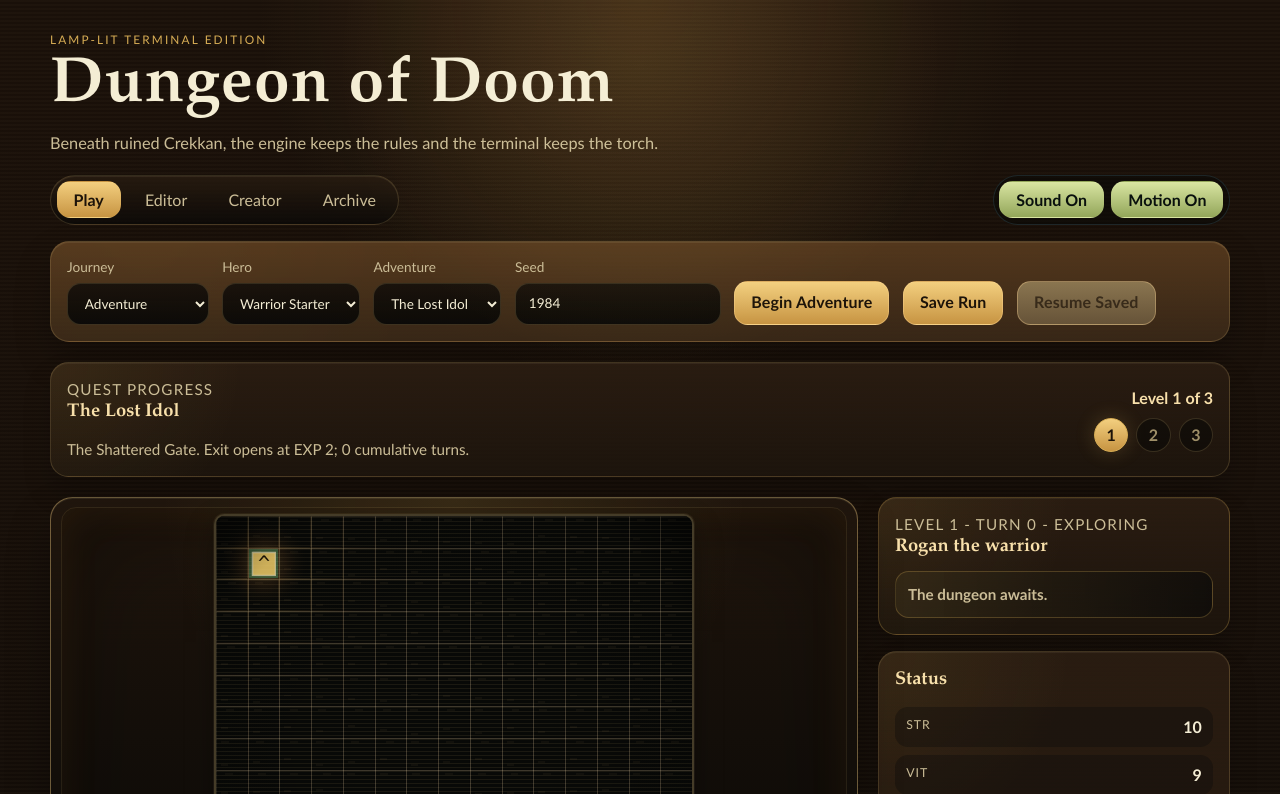
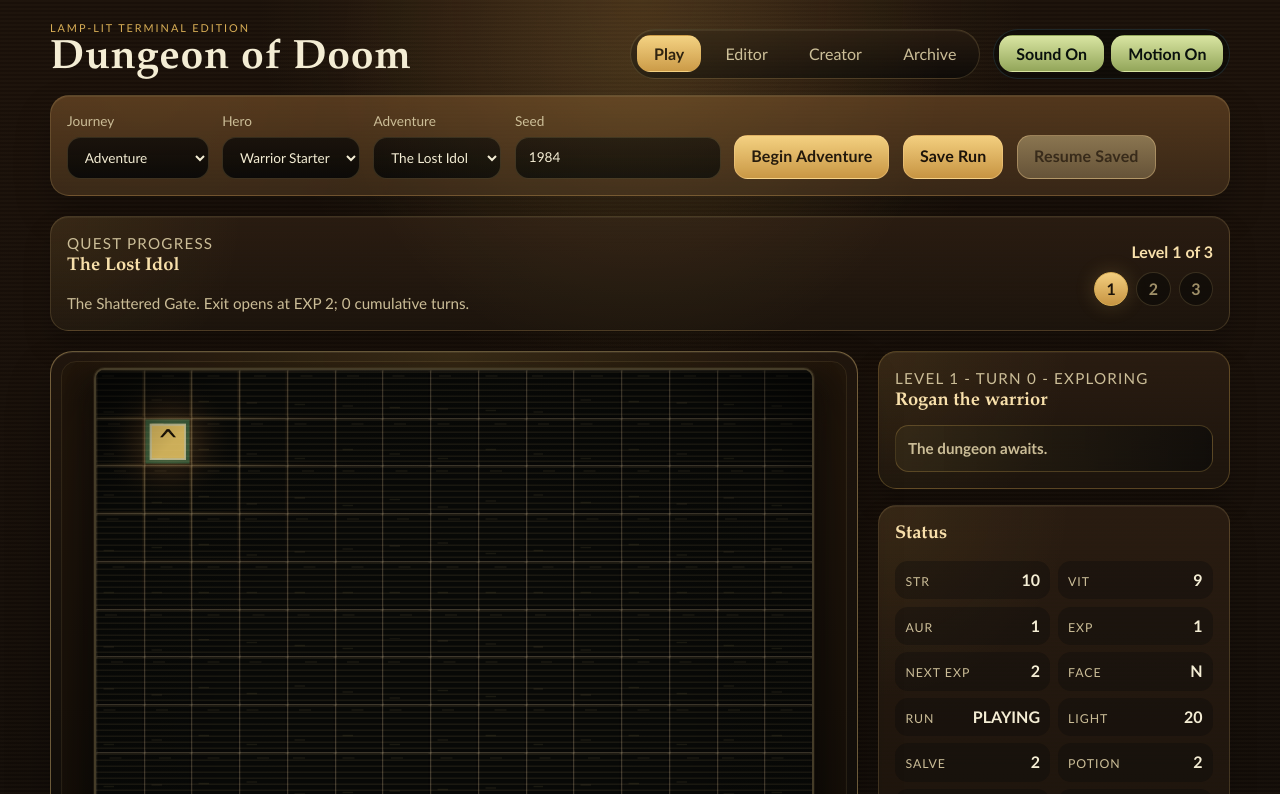
Before and after one commit to BWBrook/dungeon-of-doom, a website built with Vite: page src/web/index.html in a window 1280 px wide. Both pictures are taken after a click on the button "Begin Adventure". Shown: the top 794 px of the page. Built offline with nearby package versions, Linux system fonts and the light colour scheme.

Commit message:
Add M9 play feel and legibility tranche
Soften gear breakage with a luck save using the trap-release roll, wake
dormant monsters when the hero walks into them, and name broken items from
the item catalog instead of the misaligned BASIC short-name table.

Show every message from the current turn on the event line so the player's
own hit or miss is not displaced by the monster's reply, and clear stale app
messages when a run starts or resumes.

Rework the Play layout so map, status, and commands share one screen:
compact masthead, two-column status, outcome panel at the top of the
sidebar, and a dungeon canvas that scales to fill its frame.

Record the decisions in the PRD, errata, parity matrix, and progress notes.

Co-Authored-By: Claude Fable 5.1 <noreply@anthropic.com>

```diff
--- a/src/web/src/engine/catalog.ts
+++ b/src/web/src/engine/catalog.ts
@@ -79,34 +79,31 @@ export const SPELL_NAMES: Record<SpellSlot, string> = {
   6: 'Healing'
 };
 
-export const ITEM_CATALOG: Record<
-  number,
-  { name: string; shortName: string; stackable: boolean }
-> = {
-  1: { name: '2 hand sword', shortName: 'gr sword', stackable: false },
-  2: { name: 'broadsword', shortName: 'sword', stackable: false },
-  3: { name: 'shortsword', shortName: 'axe', stackable: false },
-  4: { name: 'axe', shortName: 'mace', stackable: false },
-  5: { name: 'mace', shortName: 'flail', stackable: false },
-  6: { name: 'flail', shortName: 'dagger', stackable: false },
-  7: { name: 'dagger', shortName: 'armour', stackable: false },
-  8: { name: 'gauntlet', shortName: 'armour', stackable: false },
-  9: { name: 'heavy armour', shortName: 'armour', stackable: false },
-  10: { name: 'chain armour', shortName: 'helmet', stackable: false },
-  11: { name: 'leather armour', shortName: 'headpc.', stackable: false },
-  12: { name: 'heavy robe', shortName: 'heavy robe', stackable: false },
-  13: { name: 'gold helmet', shortName: 'gold helmet', stackable: false },
-  14: { name: 'headpiece', shortName: 'headpiece', stackable: false },
-  15: { name: 'shield', shortName: 'shield', stackable: false },
-  16: { name: 'torch', shortName: 'torch', stackable: false },
-  17: { name: 'necronomicon', shortName: 'necronomicon', stackable: false },
-  18: { name: 'scrolls', shortName: 'scrolls', stackable: false },
-  19: { name: 'ring', shortName: 'ring', stackable: false },
-  20: { name: 'mystic amulet', shortName: 'amulet', stackable: false },
-  21: { name: 'sash', shortName: 'sash', stackable: false },
-  22: { name: 'cloak', shortName: 'cloak', stackable: false },
-  23: { name: 'healing salve', shortName: 'salve', stackable: true },
-  24: { name: 'potions', shortName: 'potion', stackable: true }
+export const ITEM_CATALOG: Record<number, { name: string; stackable: boolean }> = {
+  1: { name: '2 hand sword', stackable: false },
+  2: { name: 'broadsword', stackable: false },
+  3: { name: 'shortsword', stackable: false },
+  4: { name: 'axe', stackable: false },
+  5: { name: 'mace', stackable: false },
+  6: { name: 'flail', stackable: false },
+  7: { name: 'dagger', stackable: false },
+  8: { name: 'gauntlet', stackable: false },
+  9: { name: 'heavy armour', stackable: false },
+  10: { name: 'chain armour', stackable: false },
+  11: { name: 'leather armour', stackable: false },
+  12: { name: 'heavy robe', stackable: false },
+  13: { name: 'gold helmet', stackable: false },
+  14: { name: 'headpiece', stackable: false },
+  15: { name: 'shield', stackable: false },
+  16: { name: 'torch', stackable: false },
+  17: { name: 'necronomicon', stackable: false },
+  18: { name: 'scrolls', stackable: false },
+  19: { name: 'ring', stackable: false },
+  20: { name: 'mystic amulet', stackable: false },
+  21: { name: 'sash', stackable: false },
+  22: { name: 'cloak', stackable: false },
+  23: { name: 'healing salve', stackable: true },
+  24: { name: 'potions', stackable: true }
 };
 
 export function createEmptyInventorySlots(): Record<number, number> {
--- a/src/web/src/engine/game.ts
+++ b/src/web/src/engine/game.ts
@@ -302,6 +302,7 @@ export class Game {
     const blockingMonster = this.getMonsterAt(target);
 
     if (blockingMonster) {
+      this.revealPoint(target, result);
       this.pushMessage(result, MESSAGE_TEXT.blockedByMonster);
       return;
     }
@@ -608,13 +609,13 @@ export class Game {
 
     const breakRoll = this.rng.int(1, monsterPowerFromLegacyCode(monster.legacyTileCode));
 
-    if (breakRoll === 1) {
+    if (breakRoll === 1 && this.rng.int(1, 8) >= this.hero.stats.luck) {
       for (const slot of BREAKABLE_SLOTS) {
         if ((this.hero.inventorySlots[slot] ?? 0) > 0) {
           this.hero.inventorySlots[slot] = 0;
           this.pushMessage(
             result,
-            `${MESSAGE_TEXT.broken} ${(ITEM_CATALOG[slot]?.shortName ?? 'GEAR').toUpperCase()}`
+            `${MESSAGE_TEXT.broken} ${(ITEM_CATALOG[slot]?.name ?? 'GEAR').toUpperCase()}`
           );
           result.heroChanged = true;
           break;
--- a/src/web/src/style.css
+++ b/src/web/src/style.css
@@ -120,34 +120,32 @@ button:active:not(:disabled) {
 .shell {
   width: min(1180px, calc(100% - 2rem));
   margin: 0 auto;
-  padding: 2rem 0 2.5rem;
+  padding: 1.25rem 0 2.5rem;
 }
 
-.hero-copy {
-  margin-bottom: 1.25rem;
+.masthead {
+  display: flex;
+  flex-wrap: wrap;
+  gap: 0.8rem 1.5rem;
+  align-items: flex-end;
+  justify-content: space-between;
+  margin-bottom: 1rem;
 }
 
 .eyebrow {
-  margin: 0 0 0.5rem;
+  margin: 0 0 0.3rem;
   letter-spacing: 0.18em;
   text-transform: uppercase;
   color: var(--accent-gold);
-  font-size: 0.74rem;
+  font-size: 0.68rem;
 }
 
 .hero-copy h1 {
   margin: 0;
   font-family: "Palatino Linotype", "Book Antiqua", "Iowan Old Style", serif;
-  font-size: clamp(2.4rem, 5vw, 4.2rem);
+  font-size: clamp(1.9rem, 3.2vw, 2.6rem);
   line-height: 0.95;
   letter-spacing: 0.02em;
-}
-
-.lede {
-  max-width: 40rem;
-  margin: 0.9rem 0 0;
-  color: var(--text-dim);
-  font-size: 1.02rem;
 }
 
 .top-chrome {
@@ -155,8 +153,7 @@ button:active:not(:disabled) {
   flex-wrap: wrap;
   gap: 0.8rem;
   align-items: center;
-  justify-content: space-between;
-  margin-bottom: 1rem;
+  justify-content: flex-end;
 }
 
 .mode-switch {
@@ -428,17 +425,23 @@ button:active:not(:disabled) {
 
 .hud {
   display: grid;
-  gap: 0.5rem;
+  grid-template-columns: repeat(2, minmax(0, 1fr));
+  gap: 0.45rem;
   margin: 0;
 }
 
 .hud-row {
   display: grid;
   grid-template-columns: 1fr auto;
-  gap: 0.75rem;
-  padding: 0.55rem 0.7rem;
+  gap: 0.5rem;
+  align-items: baseline;
+  padding: 0.5rem 0.65rem;
   border-radius: 0.8rem;
   background: rgba(10, 10, 9, 0.34);
+}
+
+.hud .empty-state {
+  grid-column: 1 / -1;
 }
 
 .hud-row dt,
@@ -589,12 +592,12 @@ button:active:not(:disabled) {
 }
 
 .outcome-panel {
-  display: flex;
-  gap: 1rem;
-  align-items: center;
-  justify-content: space-between;
-  margin-bottom: 1.25rem;
-  border-color: rgba(215, 173, 85, 0.32);
+  display: grid;
+  gap: 0.9rem;
+  border-color: rgba(215, 173, 85, 0.42);
+  background:
+    radial-gradient(circle at 0% 0%, rgba(255, 211, 93, 0.14), transparent 12rem),
+    linear-gradient(180deg, rgba(58, 39, 22, 0.96), var(--bg-panel-strong));
 }
 
 .outcome-panel[hidden] {
--- a/src/web/src/ui/app.ts
+++ b/src/web/src/ui/app.ts
@@ -394,6 +394,7 @@ export function mountApp(root: HTMLDivElement) {
   let lastSnapshot: Snapshot | null = null;
   let lastAdventureSnapshot: AdventureSnapshot | null = null;
   let lastPresentation: RunPresentation = createRunPresentation(null, null);
+  let lastTurnMessages: string[] = [];
   let lastChangedCells: Array<{ x: number; y: number }> = [];
   let lastEffectKind: VisualEffectKind = 'idle';
   let lastEffectStartedAtMs = 0;
@@ -482,7 +483,8 @@ export function mountApp(root: HTMLDivElement) {
     const level = currentSerializedRun(playSession).level;
     const adventureSnapshot = currentAdventureSnapshot(playSession);
     const presentation = createRunPresentation(snapshot, level, appMessages, {
-      saveAllowedAfterRun: adventureSnapshot?.status === 'betweenLevels'
+      saveAllowedAfterRun: adventureSnapshot?.status === 'betweenLevels',
+      turnMessages: lastTurnMessages
     });
 
     lastSnapshot = snapshot;
@@ -772,6 +774,8 @@ export function mountApp(root: HTMLDivElement) {
 
   function startRun() {
     playSession = buildNewPlaySession();
+    appMessages = [];
+    lastTurnMessages = [];
     lastChangedCells = [];
     lastEffectKind = 'idle';
     lastEffectStartedAtMs = uiClockMs;
@@ -809,6 +813,8 @@ export function mountApp(root: HTMLDivElement) {
     try {
       playSession = restorePlaySession(serialized);
       playKindSelect.value = playSession.kind;
+      appMessages = [];
+      lastTurnMessages = [];
       lastChangedCells = [];
       lastEffectKind = 'idle';
       lastEffectStartedAtMs = uiClockMs;
@@ -834,6 +840,7 @@ export function mountApp(root: HTMLDivElement) {
     const result = stepPlaySession(playSession, action);
     const snapshot = currentRunSnapshot(playSession);
 
+    lastTurnMessages = result.messages;
     lastChangedCells = result.cellsChanged;
     lastEffectKind = effectKindFromResult(action, result, snapshot.runStatus);
     lastEffectStartedAtMs = uiClockMs;
@@ -851,6 +858,7 @@ export function mountApp(root: HTMLDivElement) {
       playSession.adventure.continueToNextLevel();
       const adventure = playSession.adventure.snapshot();
 
+      lastTurnMessages = [];
       lastChangedCells = [];
       lastEffectKind = 'idle';
       lastEffectStartedAtMs = uiClockMs;
--- a/src/web/src/ui/appTemplate.ts
+++ b/src/web/src/ui/appTemplate.ts
@@ -1,13 +1,11 @@
 export const APP_TEMPLATE = String.raw`
     <main class="shell">
-      <section class="hero-copy">
+      <header class="masthead">
+        <div class="hero-copy">
           <p class="eyebrow">Lamp-lit terminal edition</p>
           <h1>Dungeon of Doom</h1>
-        <p class="lede">
-          Beneath ruined Crekkan, the engine keeps the rules and the terminal keeps the torch.
-        </p>
-      </section>
-      <section class="top-chrome">
+        </div>
+        <div class="top-chrome">
           <nav class="mode-switch" aria-label="Application mode">
             <button data-role="mode-play-button" type="button">Play</button>
             <button data-role="mode-editor-button" type="button">Editor</button>
@@ -18,7 +16,8 @@ export const APP_TEMPLATE = String.raw`
             <button data-role="sound-toggle" type="button" aria-pressed="true">Sound On</button>
             <button data-role="motion-toggle" type="button" aria-pressed="true">Motion On</button>
           </div>
-      </section>
+        </div>
+      </header>
       <section data-role="play-mode">
         <section class="toolbar">
           <label>
@@ -64,6 +63,19 @@ export const APP_TEMPLATE = String.raw`
             <canvas data-role="canvas" aria-label="Dungeon grid"></canvas>
           </div>
           <aside class="sidebar">
+            <section class="panel outcome-panel" data-role="outcome-panel" hidden>
+              <div>
+                <p class="run-kicker" data-role="outcome-subline">Run complete</p>
+                <h2 data-role="outcome-title">Outcome</h2>
+                <p data-role="outcome-body"></p>
+              </div>
+              <div class="outcome-actions">
+                <button data-role="outcome-continue-button" type="button" hidden>Descend</button>
+                <button data-role="outcome-start-button" type="button">Start Run</button>
+                <button data-role="outcome-export-hero-button" type="button">Export Hero</button>
+                <button data-role="outcome-export-level-button" type="button">Export Level</button>
+              </div>
+            </section>
             <section class="panel run-brief">
               <p class="run-kicker" data-role="run-subline">Select a hero and level.</p>
               <h2 data-role="run-headline">Choose thy quest</h2>
@@ -91,19 +103,6 @@ export const APP_TEMPLATE = String.raw`
               <ol class="messages" data-role="messages" aria-live="polite"></ol>
             </section>
           </aside>
-        </section>
-        <section class="panel outcome-panel" data-role="outcome-panel" hidden>
-          <div>
-            <p class="run-kicker" data-role="outcome-subline">Run complete</p>
-            <h2 data-role="outcome-title">Outcome</h2>
-            <p data-role="outcome-body"></p>
-          </div>
-          <div class="outcome-actions">
-            <button data-role="outcome-continue-button" type="button" hidden>Descend</button>
-            <button data-role="outcome-start-button" type="button">Start Run</button>
-            <button data-role="outcome-export-hero-button" type="button">Export Hero</button>
-            <button data-role="outcome-export-level-button" type="button">Export Level</button>
-          </div>
         </section>
         <section class="panel legacy-panel" aria-labelledby="legacy-heading">
           <div class="legacy-header">
--- a/src/web/src/ui/renderer.ts
+++ b/src/web/src/ui/renderer.ts
@@ -16,6 +16,8 @@ export interface RenderEffects {
   elapsedMs: number;
   motionEnabled: boolean;
 }
+
+const MAX_DISPLAY_PIXELS = GRID_PIXELS * 1.5;
 
 const DEFAULT_RENDER_EFFECTS: RenderEffects = {
   changedCells: [],
@@ -42,8 +44,7 @@ export class DungeonRenderer {
 
   resize() {
     const scale = window.devicePixelRatio || 1;
-    const availableWidth = this.canvas.parentElement?.clientWidth ?? GRID_PIXELS;
-    const displayPixels = Math.max(1, Math.min(GRID_PIXELS, availableWidth));
+    const displayPixels = Math.max(1, Math.min(MAX_DISPLAY_PIXELS, this.availableWidth()));
     const logicalScale = (displayPixels / GRID_PIXELS) * scale;
 
     this.canvas.width = displayPixels * scale;
@@ -52,6 +53,18 @@ export class DungeonRenderer {
     this.canvas.style.height = `${displayPixels}px`;
     this.context.setTransform(logicalScale, 0, 0, logicalScale, 0, 0);
     this.context.imageSmoothingEnabled = false;
+  }
+
+  private availableWidth(): number {
+    const parent = this.canvas.parentElement;
+
+    if (!parent) {
+      return GRID_PIXELS;
+    }
+
+    const style = getComputedStyle(parent);
+
+    return parent.clientWidth - parseFloat(style.paddingLeft) - parseFloat(style.paddingRight);
   }
 
   draw(snapshot: Snapshot, effects: RenderEffects = DEFAULT_RENDER_EFFECTS) {
--- a/src/web/src/ui/runPresentation.ts
+++ b/src/web/src/ui/runPresentation.ts
@@ -40,6 +40,7 @@ export interface RunPresentation {
 
 export interface RunPresentationOptions {
   saveAllowedAfterRun?: boolean;
+  turnMessages?: string[];
 }
 
 const COMMANDS: Array<Omit<CommandState, 'enabled' | 'hint'>> = [
@@ -83,7 +84,11 @@ export function createRunPresentation(
   const hasRestorative = (hero.inventorySlots[23] ?? 0) > 0 || (hero.inventorySlots[24] ?? 0) > 0;
   const hasMagicSource = (hero.inventorySlots[17] ?? 0) > 0 || (hero.inventorySlots[18] ?? 0) > 0;
   const hasLight = hero.lightUses > 0;
-  const latestMessage = snapshot.messages.at(-1) ?? fallbackMessages.at(-1) ?? 'The dungeon awaits.';
+  const turnMessages = options.turnMessages ?? [];
+  const latestMessage =
+    turnMessages.length > 0
+      ? turnMessages.join(' \u00b7 ')
+      : snapshot.messages.at(-1) ?? fallbackMessages.at(-1) ?? 'The dungeon awaits.';
 
   return {
     headline: `${hero.name} the ${CLASS_LABELS[hero.classId]}`,
```
Also changed, not shown: HANDOVER.md (+9 -7 lines), docs/prd/canon_and_errata.md (+8 -0 lines), docs/prd/parity_test_matrix.md (+8 -1 lines), docs/prd/product_requirements.md (+15 -0 lines), progress.md (+14 -0 lines), src/web/src/tests/engine.test.ts (+45 -0 lines), src/web/src/tests/runPresentation.test.ts (+10 -0 lines). Lines whose indentation alone changed are shown as unchanged.
